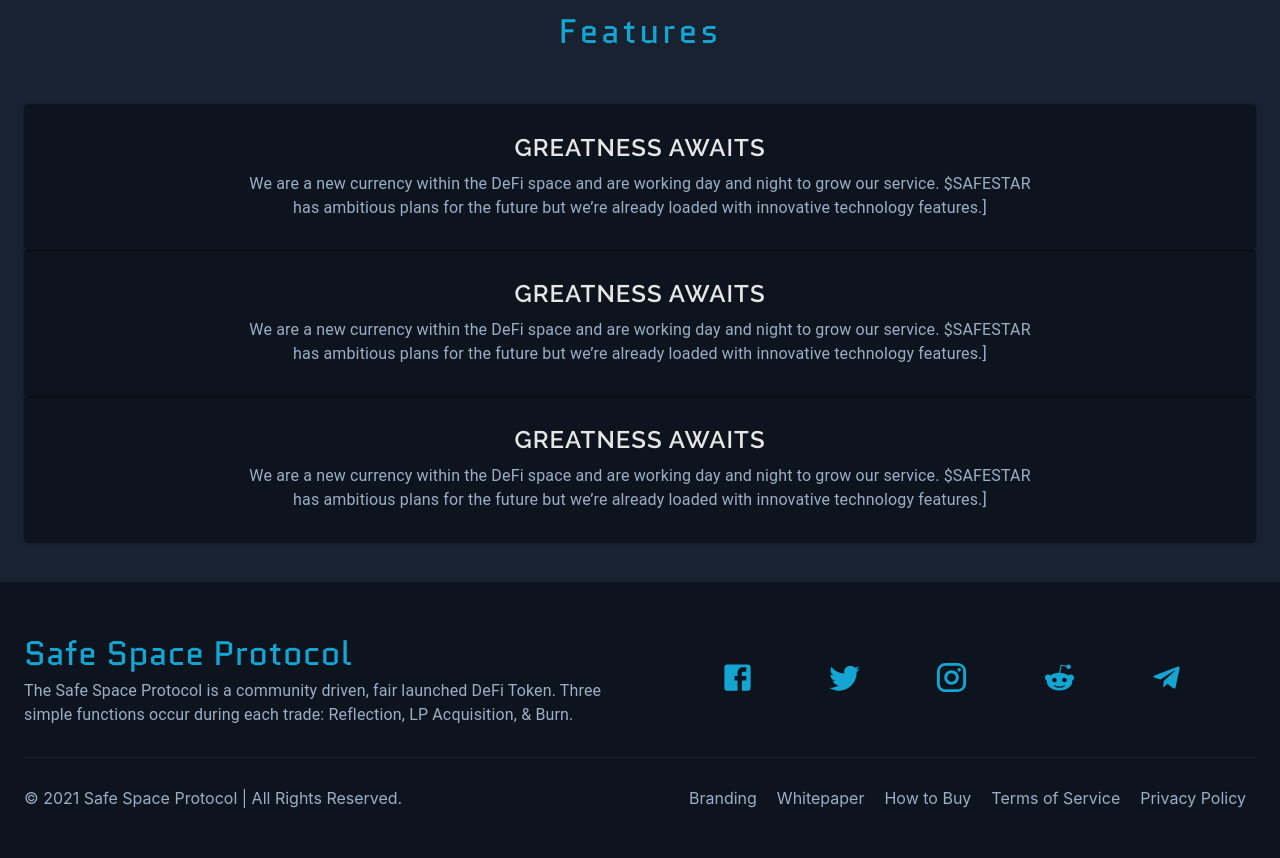
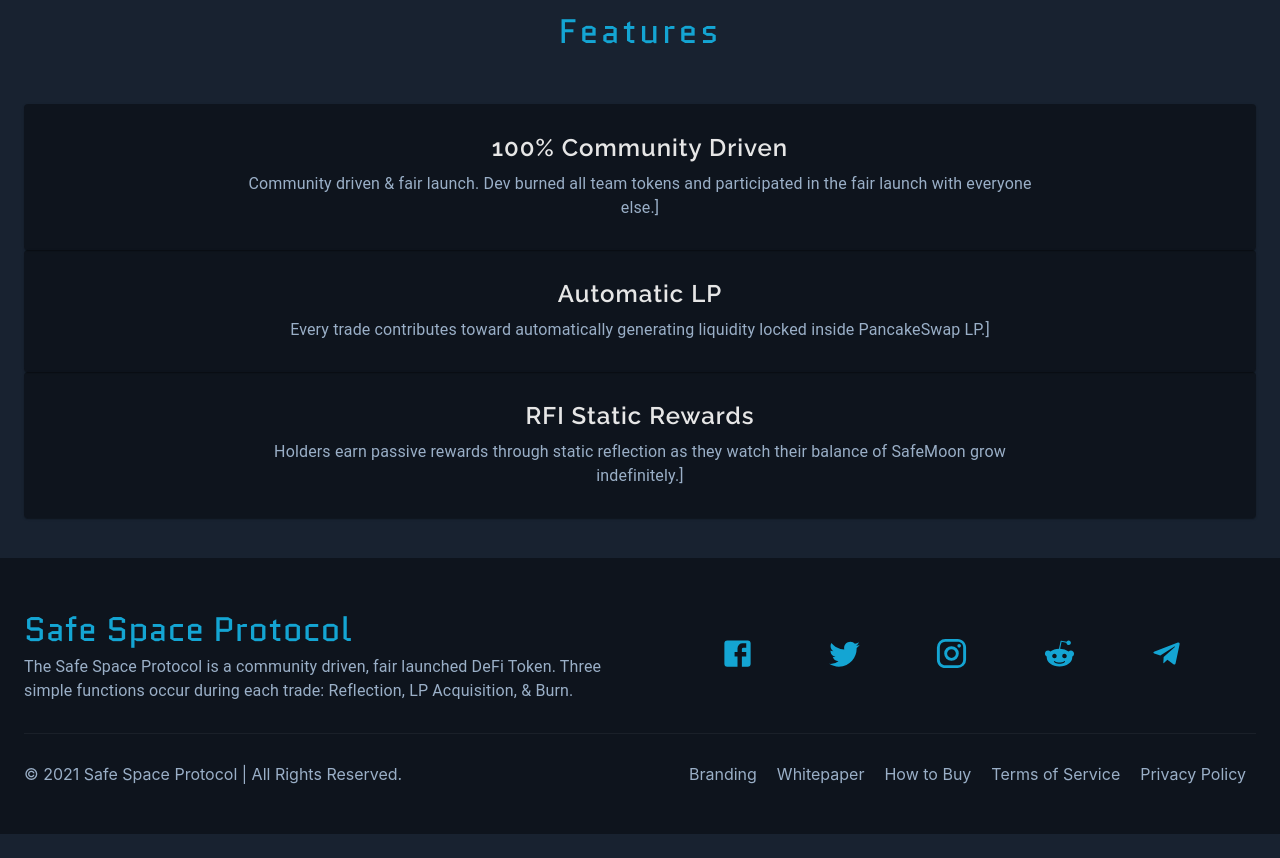
Before and after one commit to saqlain1020/star-tokens, a React (Create React App) app: page / in a window 1280 px wide. Shown: the part 1460-2318 px from the top of the page. After the commit the page ends 2294 px from the top, so only its background shows below. Built offline with nearby package versions, Linux system fonts and the light colour scheme.

Commit message:
Content Update

```diff
--- a/src/Sections/Features.jsx
+++ b/src/Sections/Features.jsx
@@ -1,10 +1,5 @@
 import React from "react";
-import {
-  Card,
-  Container,
-  makeStyles,
-  Typography,
-} from "@material-ui/core";
+import { Card, Container, makeStyles, Typography } from "@material-ui/core";
 import { v4 as uuid } from "uuid";
 
 const useStyles = makeStyles((theme) => ({
@@ -36,22 +31,16 @@
 
 const data = [
   {
-    title: "GREATNESS AWAITS",
-    content: `We are a new currency within the DeFi space and are working day and
-    night to grow our service. $SAFESTAR has ambitious plans for the
-    future but we’re already loaded with innovative technology features.`,
+    title: "100% Community Driven",
+    content: `Community driven & fair launch. Dev burned all team tokens and participated in the fair launch with everyone else.`,
   },
   {
-    title: "GREATNESS AWAITS",
-    content: `We are a new currency within the DeFi space and are working day and
-    night to grow our service. $SAFESTAR has ambitious plans for the
-    future but we’re already loaded with innovative technology features.`,
+    title: "Automatic LP",
+    content: `Every trade contributes toward automatically generating liquidity locked inside PancakeSwap LP.`,
   },
   {
-    title: "GREATNESS AWAITS",
-    content: `We are a new currency within the DeFi space and are working day and
-    night to grow our service. $SAFESTAR has ambitious plans for the
-    future but we’re already loaded with innovative technology features.`,
+    title: "RFI Static Rewards",
+    content: `Holders earn passive rewards through static reflection as they watch their balance of SafeMoon grow indefinitely.`,
   },
 ];
 
--- a/src/Sections/Footer.jsx
+++ b/src/Sections/Footer.jsx
@@ -81,16 +81,16 @@
               <a href="#">
                 <FacebookIcon fontSize="large" className={classes.icon} />
               </a>
-              <a href="#">
+              <a href="https://twitter.com/SafeSpa99528468">
                 <TwitterIcon fontSize="large" className={classes.icon} />
               </a>
-              <a href="#">
+              <a href="https://www.instagram.com/_safespaceproject/">
                 <InstagramIcon fontSize="large" className={classes.icon} />
               </a>
               <a href="#">
                 <RedditIcon fontSize="large" className={classes.icon} />
               </a>
-              <a href="#">
+              <a href="https://t.me/safespaceproject">
                 <TelegramIcon fontSize="large" className={classes.icon} />
               </a>
             </div>
```
